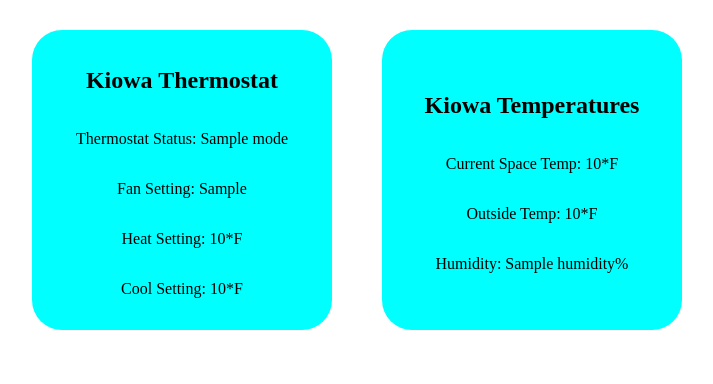
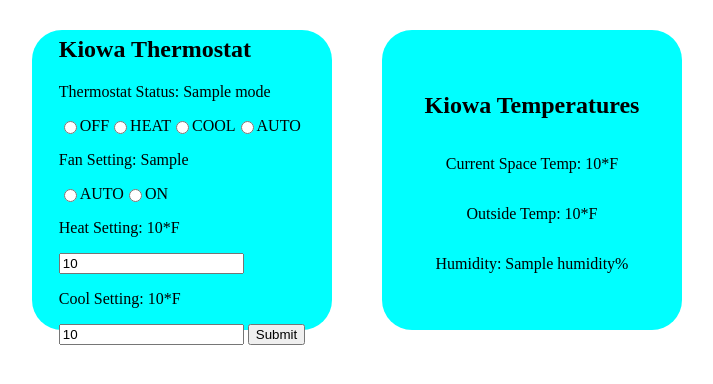
Before and after one commit to sailcali/kiowa-monitor-API, a Flask app: template app/templates/venstar_dashboard.html in a window 1280 px wide. Shown: the part 138-522 px from the top of the page, without its empty margins (26-739 px from the left). Run offline with Flask 2, Linux system fonts and the light colour scheme; the template is opened without the code that fills it: most values are stand-ins (such as "Sample title", 1, 10 or a date in 2020); parts of the project's set-up code (start-up, migrations or seed data) failed here and were passed over.

Commit message:
added POST endpoint for venstar, thermostat good

```diff
--- a/app/routes.py
+++ b/app/routes.py
@@ -1,4 +1,4 @@
-from flask import Blueprint, jsonify, make_response, request, abort, render_template
+from flask import Blueprint, jsonify, make_response, request, abort, render_template, redirect, url_for
 from flask.signals import request_finished
 from app import db
 from app.models import VenstarTemp
@@ -11,6 +11,7 @@ load_dotenv()
 IP = os.environ.get("VENSTAR_IP")
 VENSTAR_INFO_URL = 'http://' + IP + '/query/info'
 VENSTAR_SENSOR_URL = 'http://' + IP + '/query/sensors'
+VENSTAR_CONTROL_URL = 'http://' + IP + '/control'
 
 temps_bp = Blueprint('temps_bp', __name__, url_prefix='/temps')
 venstar_bp = Blueprint('venstar_bp', __name__, url_prefix='/venstar')
@@ -55,10 +56,16 @@ def venstar_dashboard():
             'mode': thermostat_mode, 'fan_setting': fan_setting, 'humidity': recent_data.humidity}
     return render_template('venstar_dashboard.html', data=data)
 
-@venstar_bp.route("", methods=['PUT'])
+@venstar_bp.route("", methods=['POST'])
 def venstar_changes():
-    pass
-    # email = request.form.get('email')
+    params = {
+        'mode': request.form.get('mode'),
+        'fan': request.form.get('fan'),
+        'heattemp': request.form.get('heat_temp'),
+        'cooltemp': request.form.get('cool_temp')
+    }
+    requests.post(VENSTAR_CONTROL_URL, params=params)
+    return redirect(url_for('venstar_bp.venstar_dashboard'))
     # password = request.form.get('password')
     # remember = True if request.form.get('remember') else False
 
--- a/app/static/css/venstar.css
+++ b/app/static/css/venstar.css
@@ -25,7 +25,10 @@ main {
     display: flex;
     flex-direction: row;
 }
-
+.checkboxContainer {
+  display: flex;
+  flex-direction: row;
+}
 #thermostatContainer {
     background-color: aqua;
     gap: 50;
--- a/app/static/js/venstar.js
+++ b/app/static/js/venstar.js
@@ -1,3 +1,30 @@
+const venstarModeSetting = () => {
+    if (data.mode === "OFF") {
+        const radio = document.getElementById('modeoff');
+        radio.checked = true
+    }
+    else if (data.mode === "HEAT") {
+        const radio = document.getElementById('modeheat');
+        radio.checked = true
+    }
+    else if (data.mode === "COOL") {
+        const radio = document.getElementById('modecool');
+        radio.checked = true
+    }
+    else if (data.mode === "AUTO") {
+        const radio = document.getElementById('modeauto');
+        radio.checked = true
+    };
+    if (data.fan_setting === "AUTO") {
+        const radio = document.getElementById('fanauto');
+        radio.checked = true
+    }
+    else if (data.fan_setting === "ON") {
+        const radio = document.getElementById('fanon');
+        radio.checked = true
+    }
+};
+venstarModeSetting();
 const changeDateHref = () => {
     const dateInput = document.getElementById("dateInput").value;
     const link = document.getElementById("dateButton");
--- a/app/templates/venstar_dashboard.html
+++ b/app/templates/venstar_dashboard.html
@@ -26,12 +26,35 @@
     </nav>
     <main>
         <section id="thermostatContainer">
-            <h1>Kiowa Thermostat</h1>
-            <p>Thermostat Status: {{data.mode}}</p>
-            <p>Fan Setting: {{data.fan_setting}}</p>
-            <p>Heat Setting: {{data.heat_temp}}*F</p>
-            <p>Cool Setting: {{data.cool_temp}}*F</p>
+            <form  method="POST" action="/venstar">
+                <h1>Kiowa Thermostat</h1>
+                <p>Thermostat Status: {{data.mode}}</p>
+                <div class="checkboxContainer">
+                    <input type="radio" id='modeoff' name="mode" value="0">
+                    <label for="off">OFF</label><br>
+                    <input type="radio" id="modeheat" name="mode" value="1">
+                    <label for="heat">HEAT</label><br>
+                    <input type="radio" id="modecool" name="mode" value="2">
+                    <label for="cool">COOL</label><br>
+                    <input type="radio" id="modeauto" name="mode" value="3">
+                    <label for="auto">AUTO</label>
+                </div>
+                <p>Fan Setting: {{data.fan_setting}}</p>
+                <div class="checkboxContainer">
+                    <input type="radio" id='fanauto' name="fan" value="0">
+                    <label for="auto">AUTO</label><br>
+                    <input type="radio" id="fanon" name="fan" value="1">
+                    <label for="on">ON</label>
+                </div>
+                <p>Heat Setting: {{data.heat_temp}}*F</p>
+                <div>
+                    <input id='heattemp' name="heat_temp" value={{data.heat_temp}}></input>
+                </div>
+                <p>Cool Setting: {{data.cool_temp}}*F</p>
+                <input id='cooltemp' name="cool_temp" value={{data.cool_temp}}></input>
+                <input type="submit" value="Submit">
 
+            </form>
         </section>
         <section id="temperatureContainer">
             <h1>Kiowa Temperatures</h1>
@@ -40,5 +63,9 @@
             <p>Humidity: {{data.humidity}}%</p>
         </section>
     </main>
+    <script>
+        const data = JSON.parse('{{ data | tojson | safe}}');
+
+    </script>
     <script src="{{ url_for('static', filename='js/venstar.js') }}"></script>
 </body>
```
